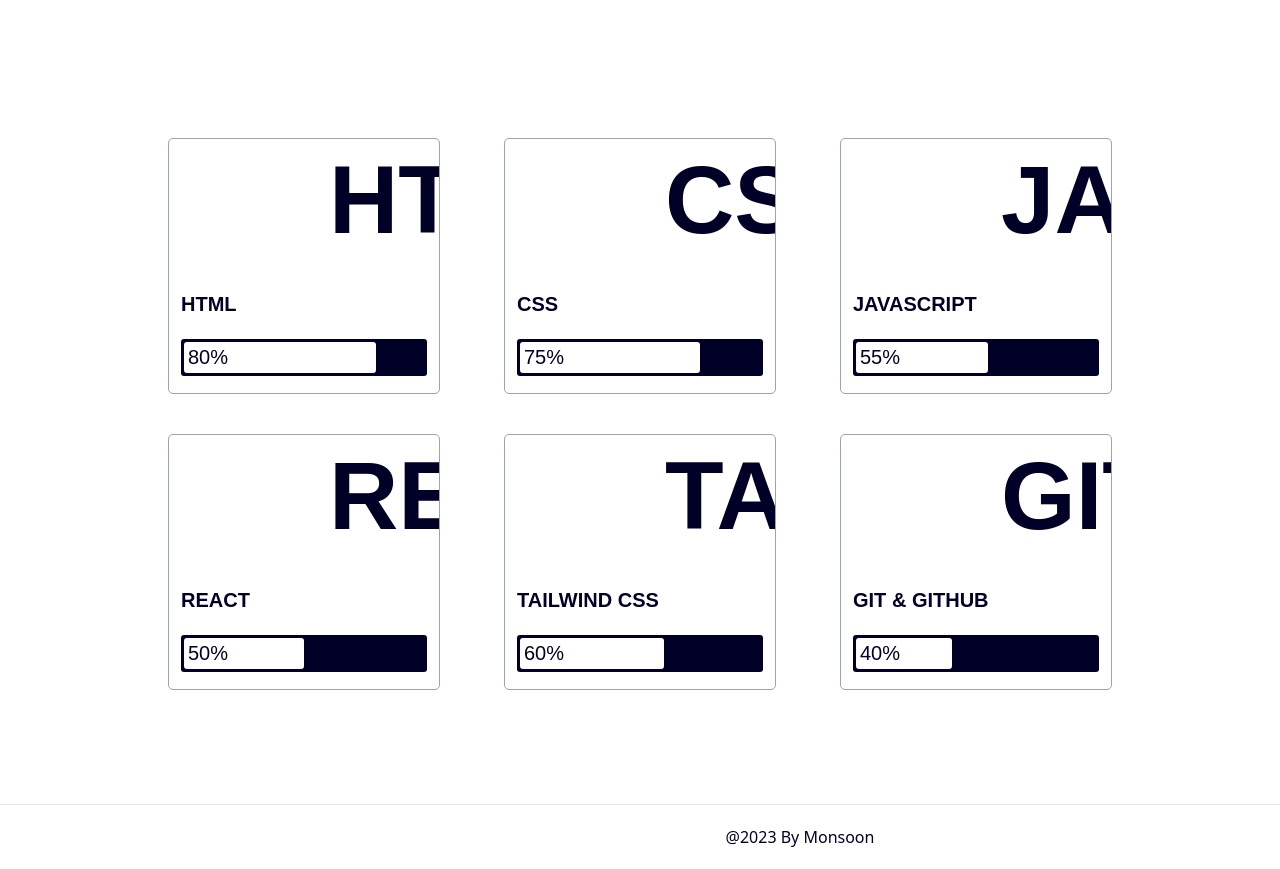
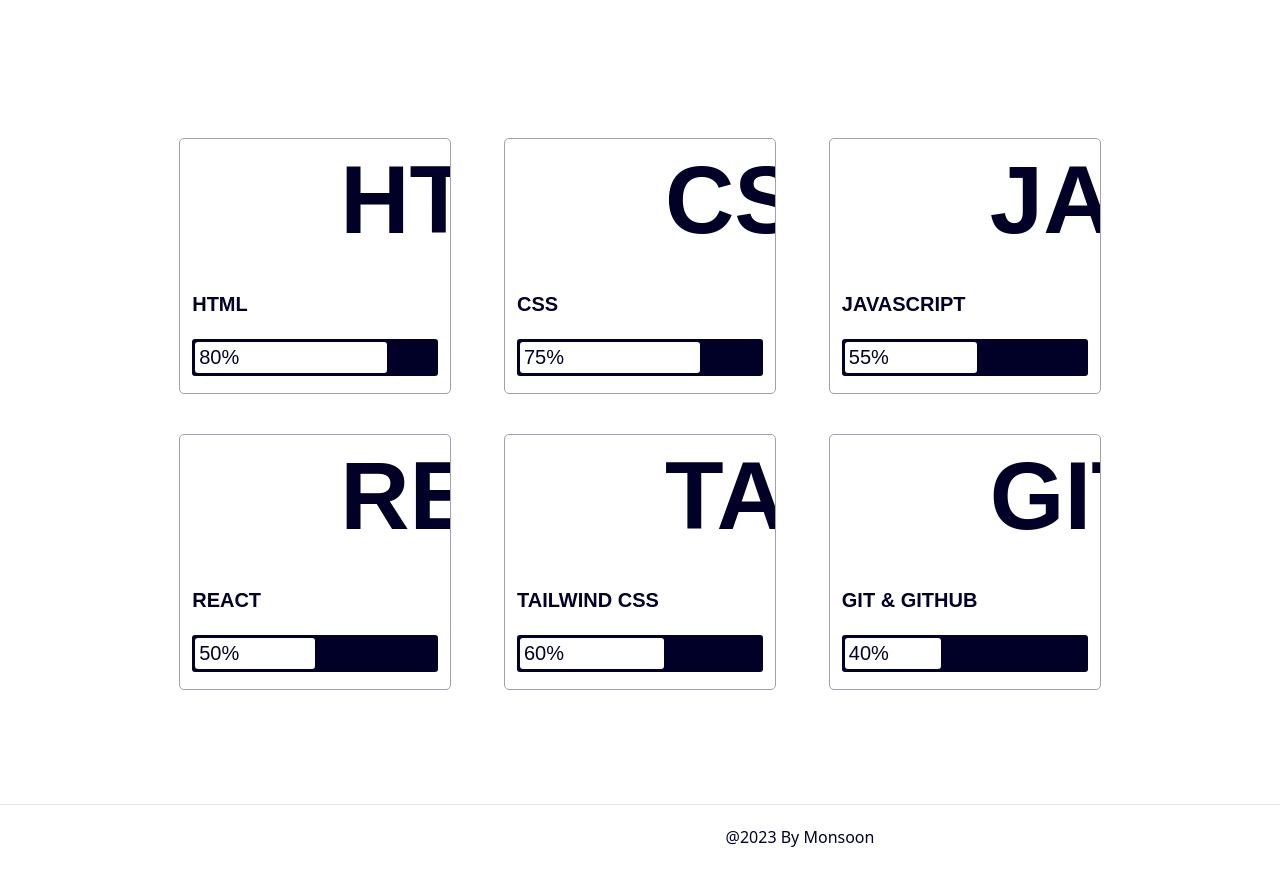
Before and after one commit to sameepmonsoon/portfolio, a React (Vite) app: page / in a window 1280 px wide. Shown: the part 1980-2849 px from the top of the page. Built offline with nearby package versions, Linux system fonts and the light colour scheme; some icons are missing; the HTML template or start-up script is replaced by a standard one.

Commit message:
skills section repsonsive issue fixed

```diff
--- a/src/Page Component/SkillsPage/SkillsPage.tsx
+++ b/src/Page Component/SkillsPage/SkillsPage.tsx
@@ -21,7 +21,7 @@
             y: 0,
           },
         }}>
-        <div className="flex flex-row justify-center lg:justify-start items-center gap-x-[4rem] gap-y-[2.5rem]  flex-wrap w-full sm:w-[70%] md:w-full h-full mt-5">
+        <div className="flex flex-row justify-center lg:justify-start items-center gap-x-[3.3rem] gap-y-[2.5rem]  flex-wrap w-full sm:w-[70%] md:w-full h-full mt-5">
           <motion.div
             initial="hidden"
             whileInView="visible"
```
